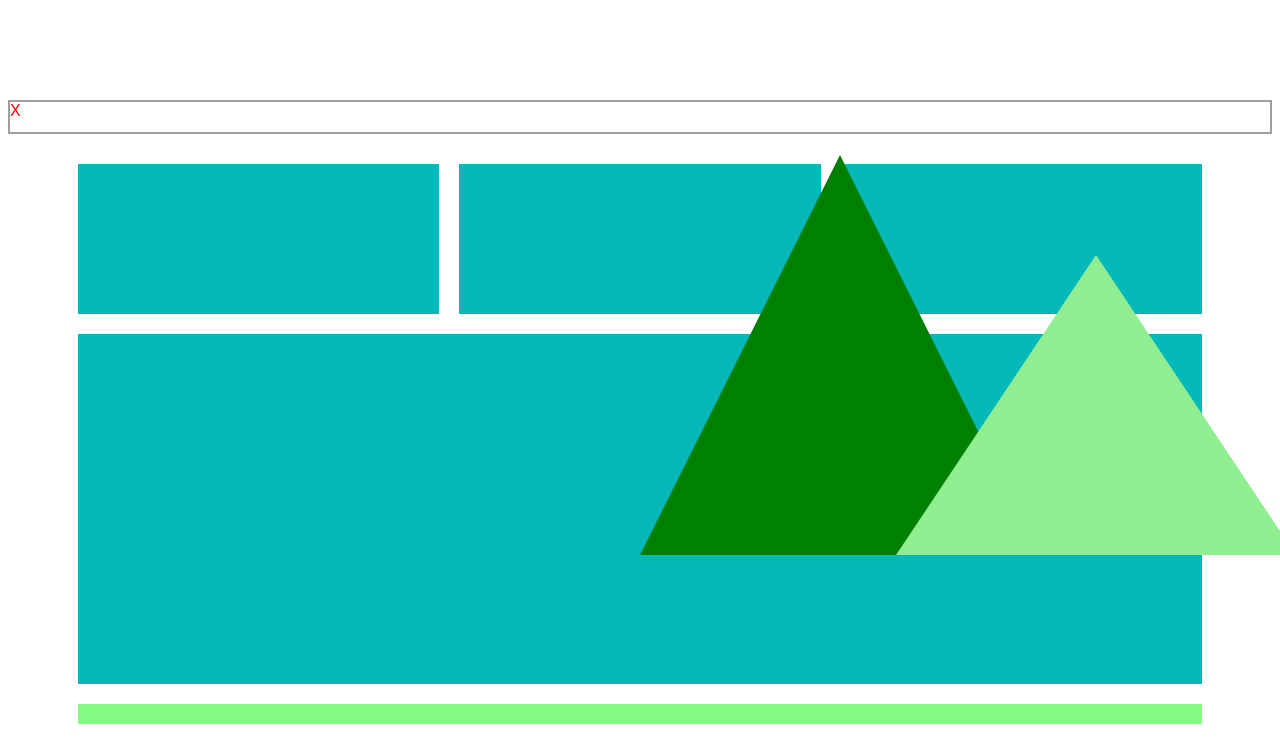
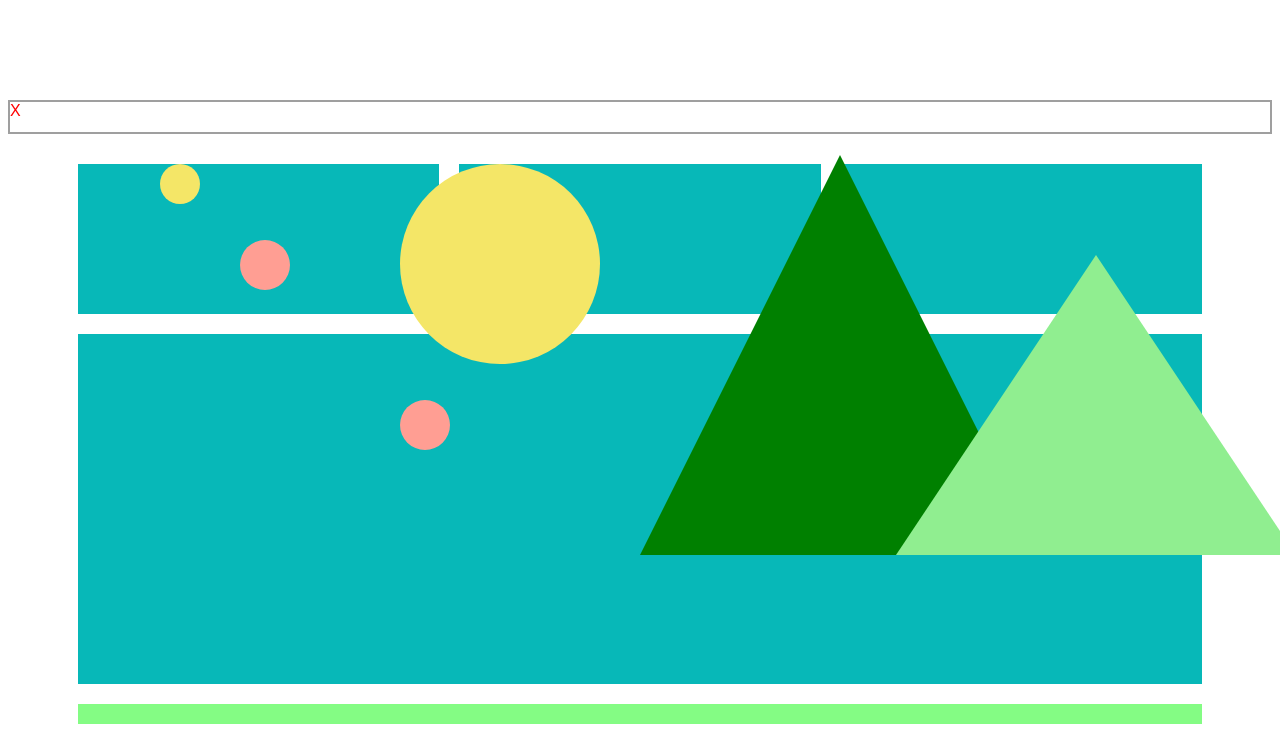
Before and after one commit to birdiejones/picasso-painting, a plain HTML site: page index.html in a window 1280 px wide. Shown: the top 741 px of the page. Drawn offline with Linux system fonts and the light colour scheme.

Commit message:
positioned circles in appropriate places

```diff
--- a/index.html
+++ b/index.html
@@ -16,6 +16,7 @@
           <div class="block5"></div>
           <div class="small-circle1"></div>
           <div class="small-circle2"></div>
+          <div class="small-circle3"></div>
           <div class="large-circle1"></div>
         </div>
         <div class="triangle green"></div>
--- a/styles.css
+++ b/styles.css
@@ -54,11 +54,15 @@ body{
 }
 
 .small-circle1 {
+    position: absolute;
+  top: 15rem;
+  left: 15rem;
+  grid-area: block1;
   background-color: #ff9e93;
   border-radius: 50%;
   height: 50px;
   width: 50px;
-  margin-bottom: 500px;
+
 }
 .small-circle2 {
   background-color: #ff9e93;
@@ -66,7 +70,20 @@ body{
   height: 50px;
   width: 50px;
   z-index: 2;
-  m
+  position: absolute;
+  top: 25rem;
+  left: 25rem;
+}
+
+.small-circle3 {
+  background-color: #f4e667;
+  border-radius: 50%;
+  height: 40px;
+  width: 40px;
+  z-index: 2;
+  position: absolute;
+  left: 10rem;
+
 }
 .large-circle1 {
   background-color: #f4e667;
@@ -74,7 +91,9 @@ body{
   height: 200px;
   width: 200px;
   z-index: 2;
-
+  position: absolute;
+  grid-area: block2;
+  left: 25rem;
 }
 
 .triangle {
```
